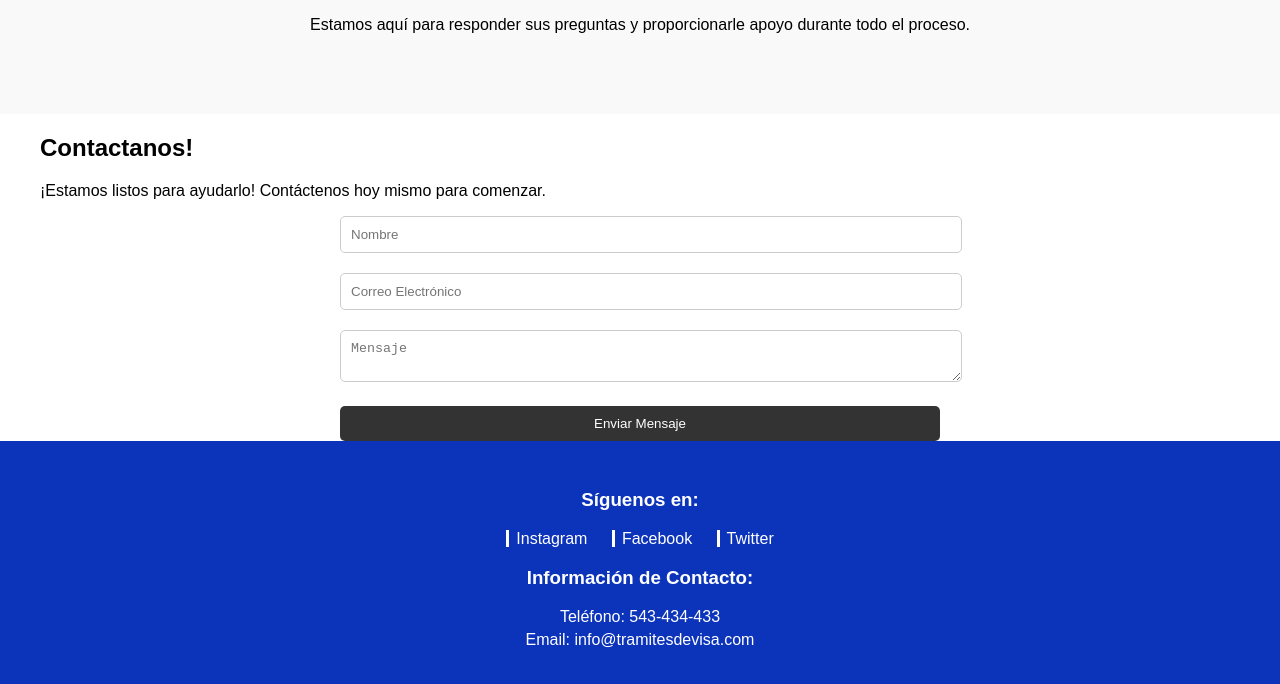
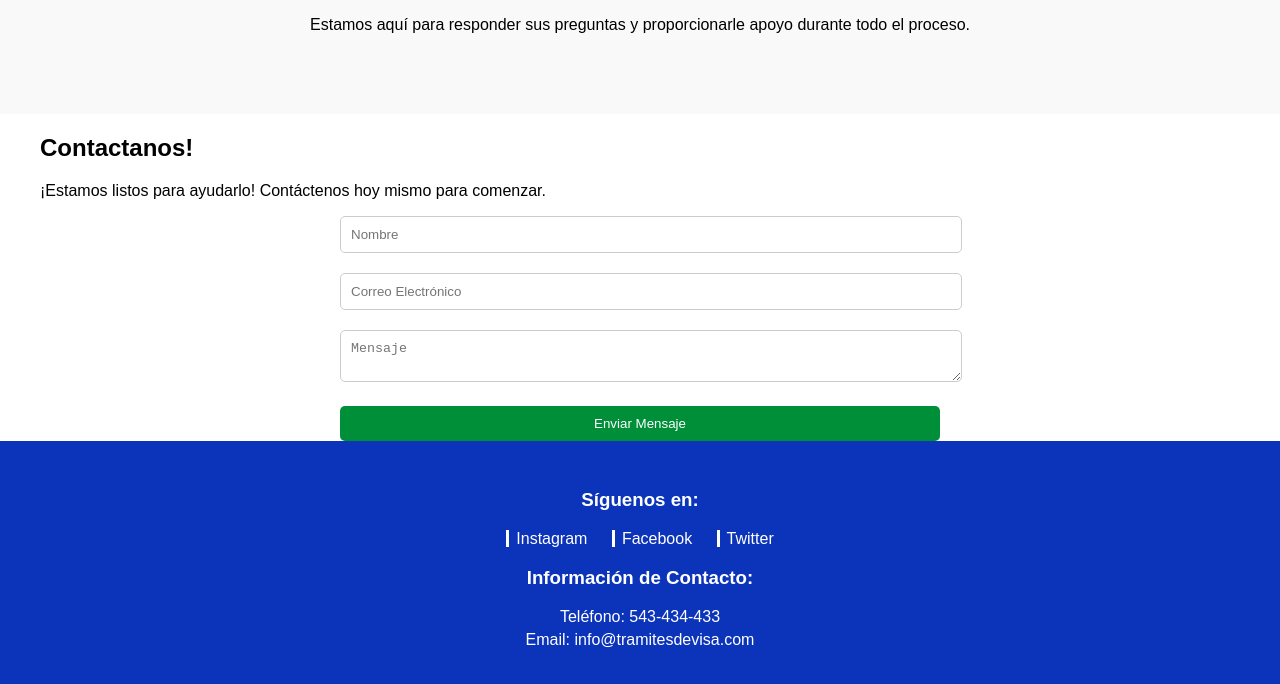
Before and after one commit to Paginatest/Visas, a plain HTML site: page index.html in a window 1280 px wide. Shown: the part 1781-2465 px from the top of the page. Drawn offline with Linux system fonts and the light colour scheme.

Commit message:
Update styles.css

```diff
--- a/styles.css
+++ b/styles.css
@@ -73,7 +73,7 @@ header nav ul li a {
 .contact-form button {
     width: 100%;
     padding: 10px;
-    background-color: #333;
+    background-color: #008F39;
     color: #fff;
     border: none;
     border-radius: 5px;
```
